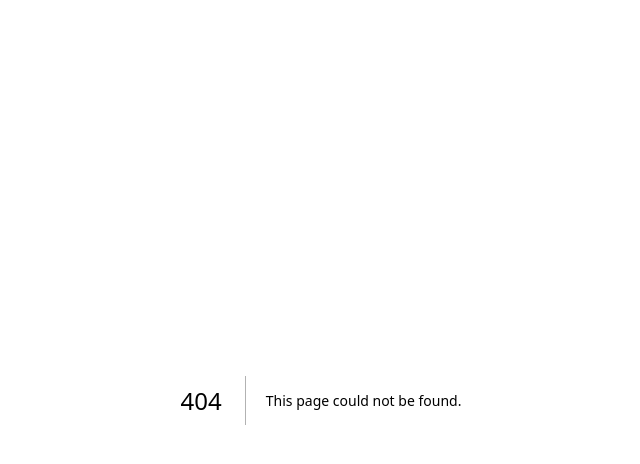
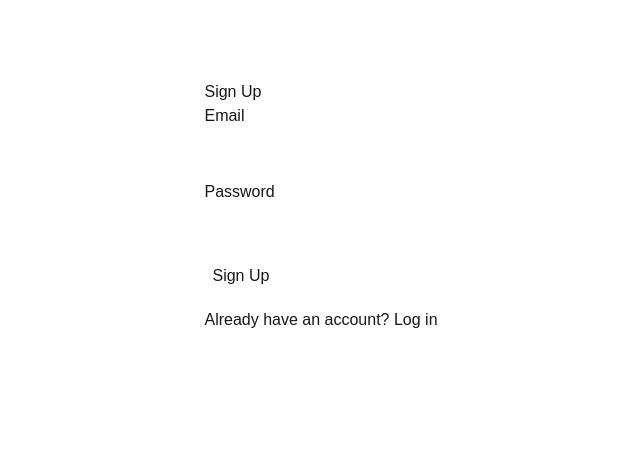
Before and after one commit to Ashraf759/jobmatch-ai, a Next.js app: page /signup in a window 1280 px wide. Before the commit this address had no page. Shown: the top 464 px of the page, without its empty margins (319-959 px from the left). Built offline with nearby package versions, Linux system fonts and the light colour scheme.

Commit message:
Add signup, login, and protected dashboard pages

```diff
--- /dev/null
+++ b/app/dashboard/page.tsx
@@ -0,0 +1,18 @@
+import { redirect } from "next/navigation";
+import { createClient } from "@/utils/supabase/server";
+
+export default async function DashboardPage() {
+  const supabase = await createClient();
+  const { data } = await supabase.auth.getUser();
+
+  if (!data.user) {
+    redirect("/login");
+  }
+
+  return (
+    <div style={{ maxWidth: 400, margin: "80px auto" }}>
+      <h1>Dashboard</h1>
+      <p>Logged in as {data.user.email}</p>
+    </div>
+  );
+}
--- /dev/null
+++ b/app/login/page.tsx
@@ -0,0 +1,69 @@
+"use client";
+
+import { useState } from "react";
+import { useRouter } from "next/navigation";
+import { createClient } from "@/utils/supabase/client";
+
+export default function LoginPage() {
+  const [email, setEmail] = useState("");
+  const [password, setPassword] = useState("");
+  const [error, setError] = useState<string | null>(null);
+  const [loading, setLoading] = useState(false);
+  const router = useRouter();
+
+  async function handleLogin(e: React.FormEvent) {
+    e.preventDefault();
+    setLoading(true);
+    setError(null);
+
+    const supabase = createClient();
+    const { error } = await supabase.auth.signInWithPassword({
+      email,
+      password,
+    });
+
+    setLoading(false);
+
+    if (error) {
+      setError(error.message);
+      return;
+    }
+
+    router.push("/dashboard");
+  }
+
+  return (
+    <div style={{ maxWidth: 400, margin: "80px auto" }}>
+      <h1>Log In</h1>
+      <form onSubmit={handleLogin}>
+        <div style={{ marginBottom: 12 }}>
+          <label>Email</label>
+          <input
+            type="email"
+            value={email}
+            onChange={(e) => setEmail(e.target.value)}
+            required
+            style={{ display: "block", width: "100%", padding: 8 }}
+          />
+        </div>
+        <div style={{ marginBottom: 12 }}>
+          <label>Password</label>
+          <input
+            type="password"
+            value={password}
+            onChange={(e) => setPassword(e.target.value)}
+            required
+            style={{ display: "block", width: "100%", padding: 8 }}
+          />
+        </div>
+        {error && <p style={{ color: "red" }}>{error}</p>}
+        <button type="submit" disabled={loading} style={{ padding: 8 }}>
+          {loading ? "Logging in..." : "Log In"}
+        </button>
+      </form>
+      <p style={{ marginTop: 12 }}>
+        No account? <a href="/signup">Sign up</a>
+      </p>
+    </div>
+  );
+}
--- /dev/null
+++ b/app/signup/page.tsx
@@ -0,0 +1,80 @@
+"use client";
+
+import { useState } from "react";
+import { createClient } from "@/utils/supabase/client";
+
+export default function SignupPage() {
+  const [email, setEmail] = useState("");
+  const [password, setPassword] = useState("");
+  const [error, setError] = useState<string | null>(null);
+  const [success, setSuccess] = useState(false);
+  const [loading, setLoading] = useState(false);
+
+  async function handleSignup(e: React.FormEvent) {
+    e.preventDefault();
+    setLoading(true);
+    setError(null);
+
+    const supabase = createClient();
+    const { error } = await supabase.auth.signUp({
+      email,
+      password,
+    });
+
+    setLoading(false);
+
+    if (error) {
+      setError(error.message);
+      return;
+    }
+
+    setSuccess(true);
+  }
+
+  if (success) {
+    return (
+      <div style={{ maxWidth: 400, margin: "80px auto" }}>
+        <h1>Check your account</h1>
+        <p>
+          Your account was created. <a href="/login">Log in</a>
+        </p>
+      </div>
+    );
+  }
+
+  return (
+    <div style={{ maxWidth: 400, margin: "80px auto" }}>
+      <h1>Sign Up</h1>
+      <form onSubmit={handleSignup}>
+        <div style={{ marginBottom: 12 }}>
+          <label>Email</label>
+          <input
+            type="email"
+            value={email}
+            onChange={(e) => setEmail(e.target.value)}
+            required
+            style={{ display: "block", width: "100%", padding: 8 }}
+          />
+        </div>
+        <div style={{ marginBottom: 12 }}>
+          <label>Password</label>
+          <input
+            type="password"
+            value={password}
+            onChange={(e) => setPassword(e.target.value)}
+            required
+            minLength={6}
+            style={{ display: "block", width: "100%", padding: 8 }}
+          />
+        </div>
+        {error && <p style={{ color: "red" }}>{error}</p>}
+        <button type="submit" disabled={loading} style={{ padding: 8 }}>
+          {loading ? "Creating account..." : "Sign Up"}
+        </button>
+      </form>
+      <p style={{ marginTop: 12 }}>
+        Already have an account? <a href="/login">Log in</a>
+      </p>
+    </div>
+  );
+}
```
